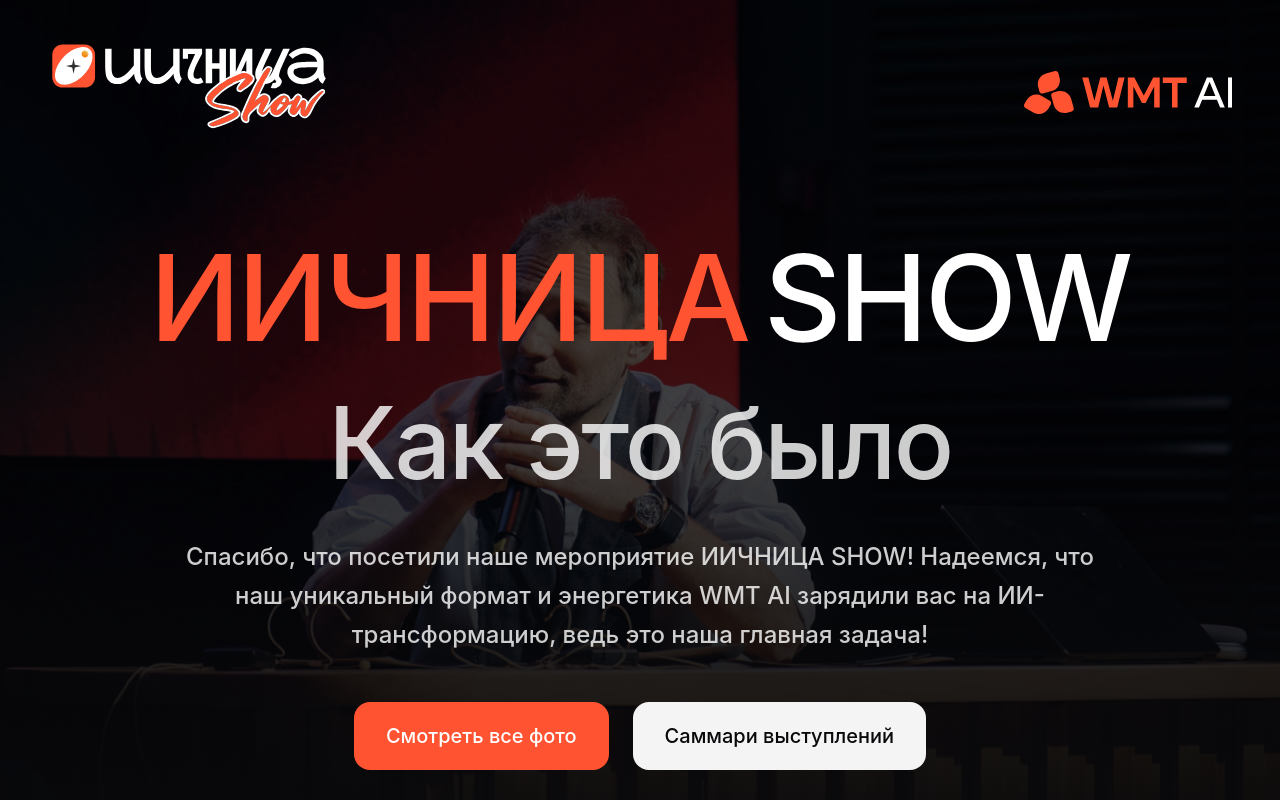
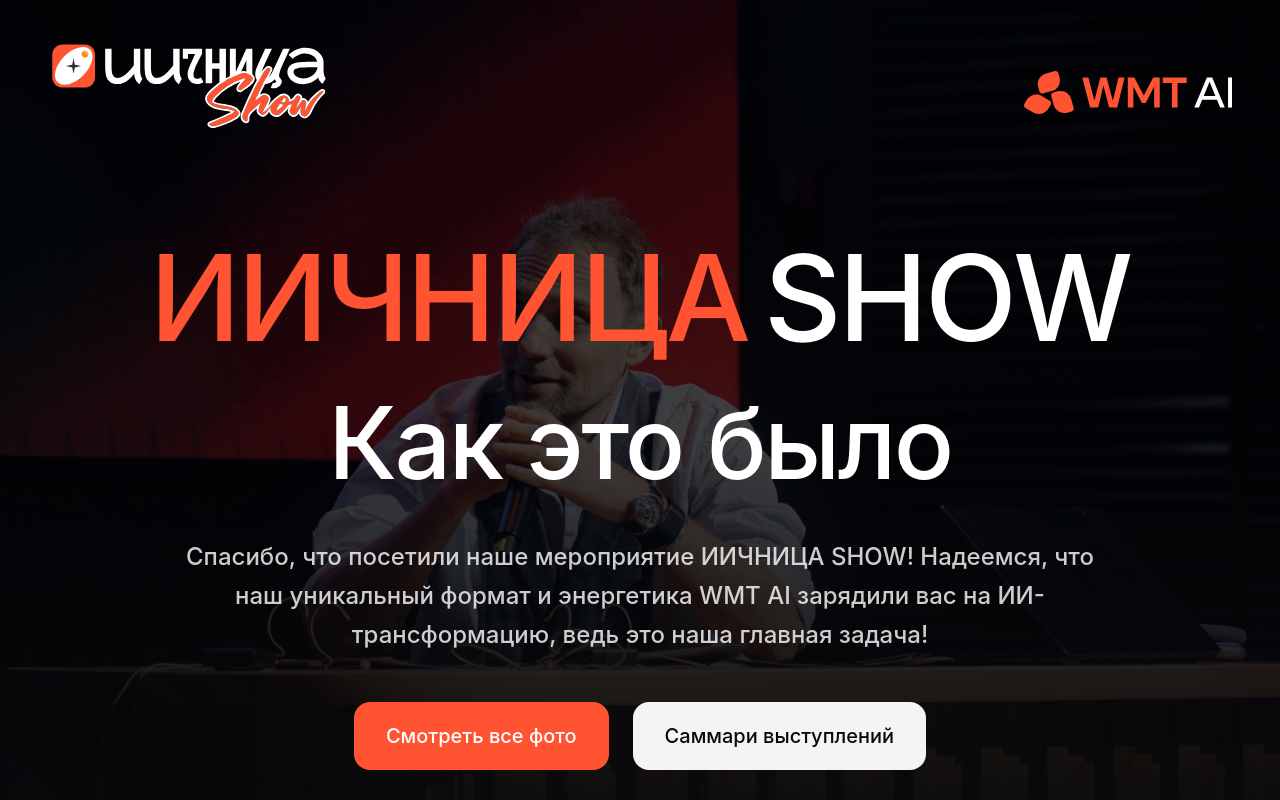
Before and after one commit to BigBabyVitia/ost-iichnica, a React (Vite) app: page / in a window 1280 px wide. Shown: the top 800 px of the page. Built offline with nearby package versions, Linux system fonts and the light colour scheme.

Commit message:
style: change hero subtitle color to solid white

```diff
--- a/src/app/components/Hero.tsx
+++ b/src/app/components/Hero.tsx
@@ -73,7 +73,7 @@
             initial={{ y: 30, opacity: 0 }}
             animate={{ y: 0, opacity: 1 }}
             transition={{ duration: 0.8, delay: 0.5 }}
-            className="text-3xl sm:text-4xl md:text-[80px] lg:text-[100px] leading-tight text-white/80 font-medium tracking-tight mt-2 md:mt-4"
+            className="text-3xl sm:text-4xl md:text-[80px] lg:text-[100px] leading-tight text-white font-medium tracking-tight mt-2 md:mt-4"
           >
             Как это было
           </Motion.h2>
```
